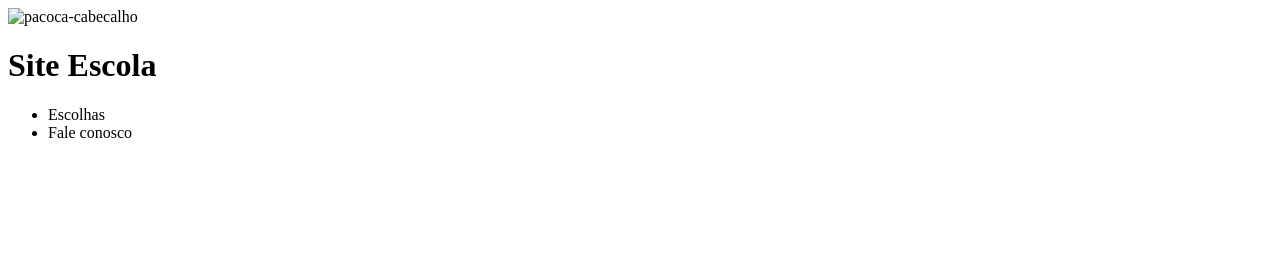
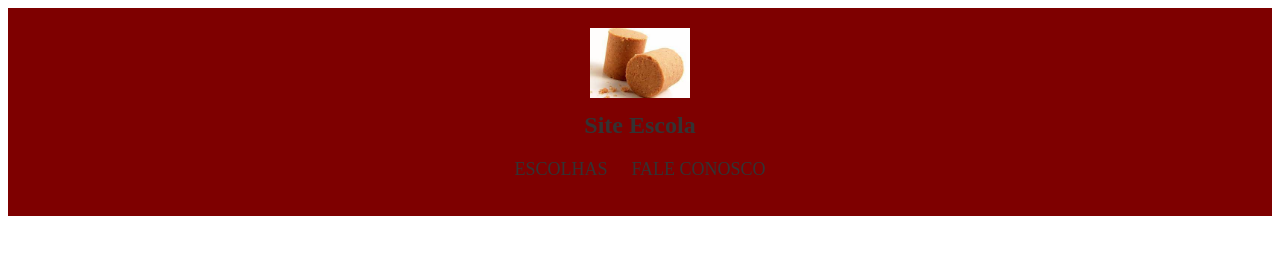
Before and after one commit to tojalk/site, a plain HTML site: page index.html in a window 1280 px wide. Drawn offline with Linux system fonts and the light colour scheme.

Commit message:
Add files via upload

```diff
--- a/index.html
+++ b/index.html
@@ -10,6 +10,8 @@
 
 <body>
     <header class="cabecalho">
+        <link rel="stylesheet" href="style.css">
+
         <div> <img class="cabecalho-imagem" src="pacoca.png" alt="pacoca-cabecalho">
             <h1 class="cabecalho-titulo">Site Escola</h1>
         </div>
--- a/style.css
+++ b/style.css
@@ -1 +1,43 @@
-< !DOCTYPE html><html lang="en"><head><meta charset="UTF-8"><meta name="viewport" content="width=device-width, initial-scale=1.0"><title>Aula-Programação</title><link rel="stylesheet" href="style.css"></head><body><header class="cabecalho"><div><img class="cabecalho-imagem" src="pacoca.png" alt="pacoca-cabecalho"><h1 class="cabecalho-titulo">Site Escola</h1></div><ul class="cabecalho-Home"><li class="cabecalho-escolhas">instituição</li><li class="cabecalho-item">Fale Conosco</li></ul></header></body></html></header></body></html>
+{
+        font-family: Arial, sans-serif;
+        margin: 0;
+        padding: 0;
+    }
+
+    .cabecalho {
+        background-color: #7e0000;
+        padding: 20px;
+        text-align: center;
+    }
+
+    .cabecalho-imagem {
+        max-width: 100px;
+    }
+
+    .cabecalho-titulo {
+        margin-top: 10px;
+        font-size: 24px;
+        color: #333;
+    }
+
+    .cabecalho-lista {
+        list-style-type: none;
+        padding: 0;
+        margin-top: 20px;
+    }
+
+    .cabecalho-item {
+        display: inline-block;
+        margin-right: 20px;
+        font-size: 18px;
+        color: #333;
+        text-transform: uppercase;
+    }
+
+    .cabecalho-item:last-child {
+        margin-right: 0;
+    }
+
+    .cabecalho-item:hover {
+        color: #007bff;
+    }
```
Also changed, not shown: pacoca.png (added).
